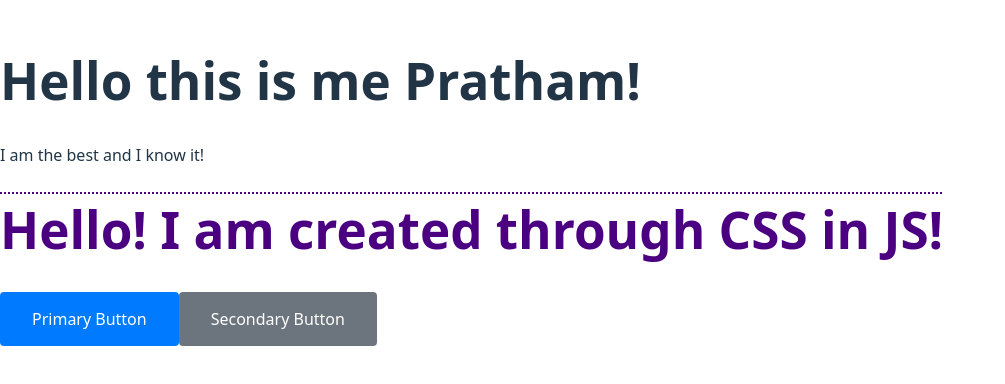
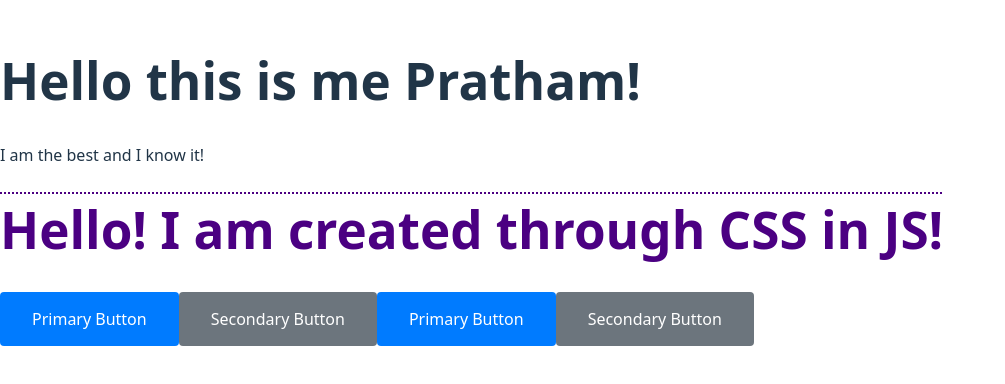
Before and after one commit to pratham2707/react-practice, a React (Vite) app: page / in a window 1280 px wide. Shown: the part 218-602 px from the top of the page, without its empty margins (0-1005 px from the left). Built offline with nearby package versions, Linux system fonts and the light colour scheme.

Commit message:
CSS-in-JS: Extending Styles

```diff
--- a/src/App.jsx
+++ b/src/App.jsx
@@ -4,6 +4,7 @@
 // import MyObject from "./Components/Expressions/ObjectProperties.jsx"
 
 import BasicCSSInJS from "./Components/CSS in JS/Basic"
+import ExtendedStyles from "./Components/CSS in JS/ExtendedStyles"
 import PropsBasedStyles from "./Components/CSS in JS/PropsBasedStyles"
 
 // import BasicCSSModule from "./Components/CSS Modules/BasicCSSModule"
@@ -94,6 +95,7 @@ function App() {
       {/* All related to CSS in JS */}
       <BasicCSSInJS />
       <PropsBasedStyles />
+      <ExtendedStyles />
     </>
   )
 }
--- /dev/null
+++ b/src/Components/CSS in JS/ExtendedStyles.jsx
@@ -0,0 +1,29 @@
+import styled from 'styled-components';
+
+const button = styled.button`
+    padding: 1rem 2rem;
+    border: none;
+    border-radius: 0.25rem;
+    cursor: pointer;
+`
+
+const PrimaryButton = styled(button)`
+    background-color: #007bff;
+    color: #fff;
+`
+
+const SecondaryButton = styled(button)`
+    background-color: #6c757d;
+    color: #fff;
+`
+
+function ExtendedStyles() {
+    return (
+        <>
+            <PrimaryButton>Primary Button</PrimaryButton>
+            <SecondaryButton>Secondary Button</SecondaryButton>
+        </>
+    )
+}
+
+export default ExtendedStyles;
```
